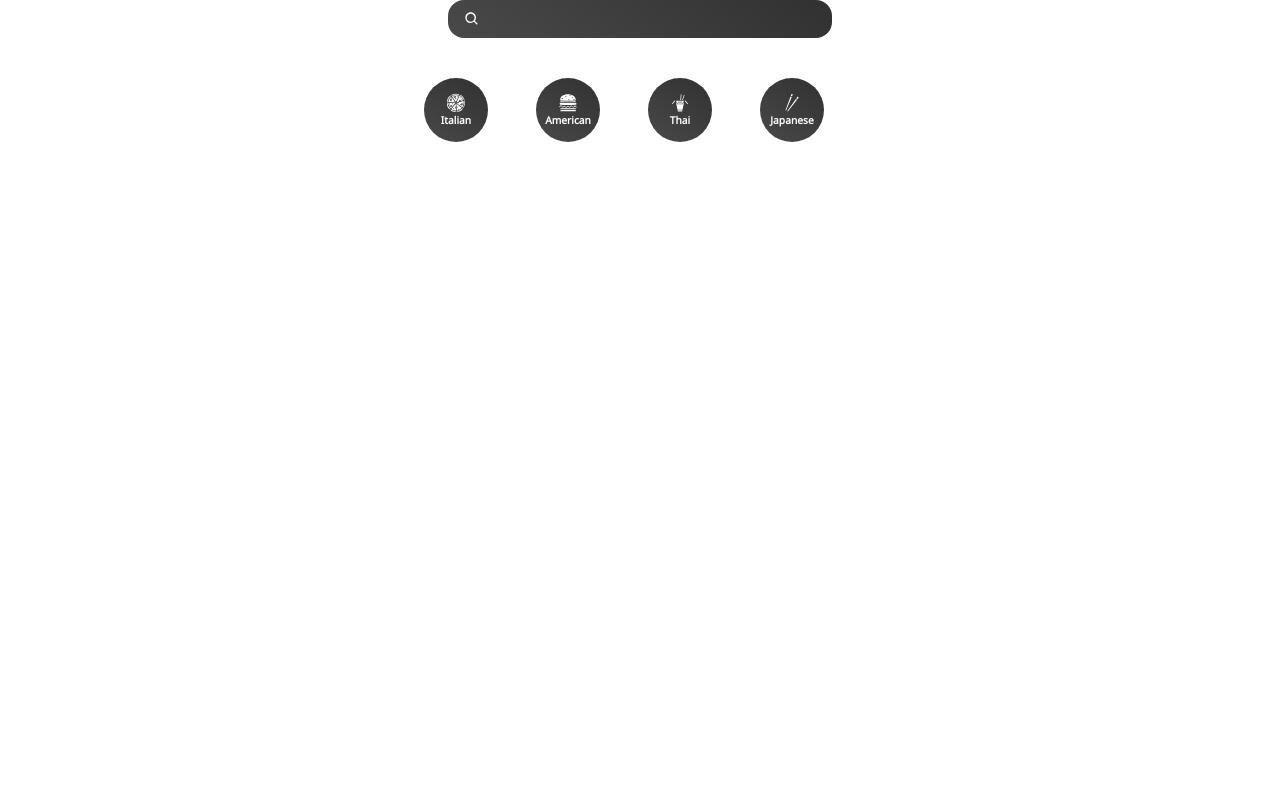
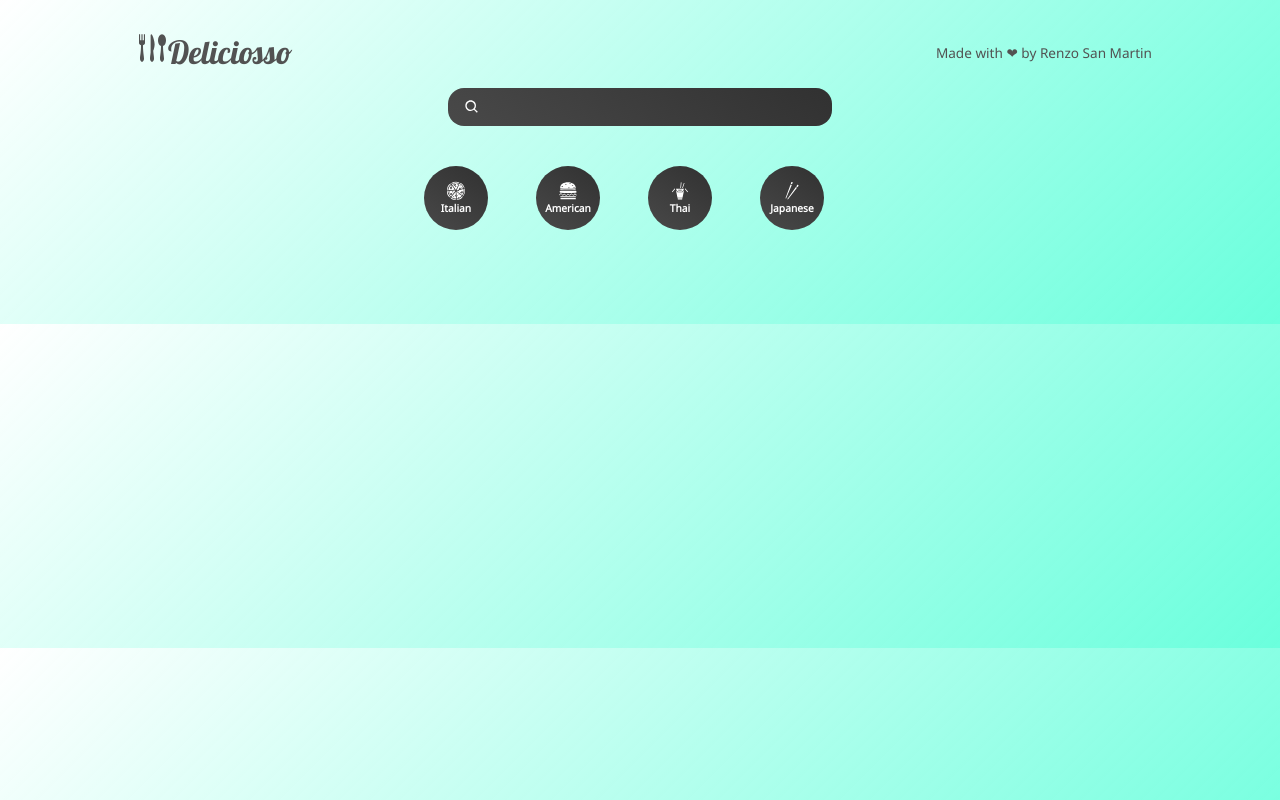
Before and after one commit to rsmalberca/Deliciosso_RecipesApp, a React (Create React App) app: page /searched/1 in a window 1280 px wide. Built offline with nearby package versions, Linux system fonts and the light colour scheme; no server answers.

Commit message:
Frame-motion added

```diff
--- a/src/App.js
+++ b/src/App.js
@@ -1,10 +1,20 @@
 import Categories from "./Components/Categories";
 import SearchBar from "./Components/SearchBar";
 import Pages from "./Pages/Pages";
+import { Logo, Nav } from "./Components/reusable_components";
+import { GiForkKnifeSpoon } from "react-icons/gi";
 
 function App() {
   return (
     <div className="App">
+      <Nav>
+        <Logo to={"/"}>
+          {" "}
+          <GiForkKnifeSpoon />
+          Deliciosso
+        </Logo>
+        <div>Made with ❤ by Renzo San Martin</div>
+      </Nav>
       <SearchBar />
       <Categories />
       <Pages />
--- a/src/Components/reusable_components.js
+++ b/src/Components/reusable_components.js
@@ -1,5 +1,6 @@
 import styled from "styled-components";
-import { NavLink } from "react-router-dom";
+import { Link, NavLink } from "react-router-dom";
+import { motion } from "framer-motion";
 
 export const Wrapper = styled.div`
   margin: 4rem 0rem;
@@ -46,7 +47,7 @@ export const Gradient = styled.div`
   background: linear-gradient(rgba(0, 0, 0, 0), rgba(0, 0, 0, 0.5));
 `;
 
-export const Grid = styled.div`
+export const Grid = styled(motion.div)`
   display: grid;
   grid-template-columns: repeat(auto-fit, minmax(20rem, 1fr));
   grid-gap: 3rem;
@@ -148,3 +149,25 @@ export const Description = styled.div`
     font-weight: normal;
   }
 `;
+
+export const Logo = styled(Link)`
+  text-decoration: none;
+  font-size: 2rem;
+  font-weight: 400;
+  font-family: "Lobster", cursive;
+  margin-left: 0.5rem;
+`;
+
+export const Nav = styled.div`
+  padding: 2rem 0rem 1rem 0rem;
+  display: flex;
+  justify-content: space-between;
+  align-items: center;
+  color: rgb(82, 82, 82);
+  svg {
+    font-size: 2rem;
+  }
+  div {
+    font-size: 0.85rem;
+  }
+`;
--- a/src/Pages/Cuisine.jsx
+++ b/src/Pages/Cuisine.jsx
@@ -19,7 +19,12 @@ function Cuisine() {
     getCuisine(params.category);
   }, [params.category]);
   return (
-    <Grid>
+    <Grid
+      animate={{ opacity: 1 }}
+      initial={{ opacity: 0 }}
+      exit={{ opacity: 0 }}
+      transition={{ duration: 0.5 }}
+    >
       {cuisine.map((recipe) => {
         return (
           <Card key={recipe.id}>
--- a/src/Pages/Home.jsx
+++ b/src/Pages/Home.jsx
@@ -1,13 +1,19 @@
 import React from "react";
 import Veggie from "../Components/Veggie";
 import Popular from "../Components/Popular";
+import { motion } from "framer-motion";
 
 function Home() {
   return (
-    <div>
+    <motion.div
+      animate={{ opacity: 1 }}
+      initial={{ opacity: 0 }}
+      exit={{ opacity: 0 }}
+      transition={{ duration: 0.5 }}
+    >
       <Veggie />
       <Popular />
-    </div>
+    </motion.div>
   );
 }
 
--- a/src/Pages/Pages.jsx
+++ b/src/Pages/Pages.jsx
@@ -1,18 +1,22 @@
 import React from "react";
-import { Route, Routes } from "react-router-dom";
+import { Route, Routes, useLocation } from "react-router-dom";
 import Cuisine from "./Cuisine";
 import Home from "./Home";
 import Searched from "./Searched";
 import RecipeDetail from "./RecipeDetail";
+import { AnimatePresence } from "framer-motion";
 
 function Pages() {
+  const location = useLocation();
   return (
-    <Routes>
-      <Route path="/" element={<Home />} />
-      <Route path="/cuisine/:category" element={<Cuisine />} />
-      <Route path="/searched/:search" element={<Searched />} />
-      <Route path="/recipe/:id" element={<RecipeDetail />} />
-    </Routes>
+    <AnimatePresence mode="wait">
+      <Routes location={location} key={location.pathname}>
+        <Route path="/" element={<Home />} />
+        <Route path="/cuisine/:category" element={<Cuisine />} />
+        <Route path="/searched/:search" element={<Searched />} />
+        <Route path="/recipe/:id" element={<RecipeDetail />} />
+      </Routes>
+    </AnimatePresence>
   );
 }
 
--- a/src/index.css
+++ b/src/index.css
@@ -13,6 +13,17 @@ body {
   -webkit-font-smoothing: antialiased;
   -moz-osx-font-smoothing: grayscale;
   margin: 0% 10%;
+  /* background: linear-gradient(
+    135deg,
+    rgba(125, 125, 125, 0.7232142857142857) 0%,
+    rgba(255, 255, 255, 1) 0%,
+    rgba(0, 0, 0, 0.7988445378151261) 100%
+  ); */
+  background: linear-gradient(
+    135deg,
+    rgba(255, 255, 255, 1) 0%,
+    rgba(0, 255, 196, 0.583158263305322) 100%
+  );
 }
 
 code {
```
